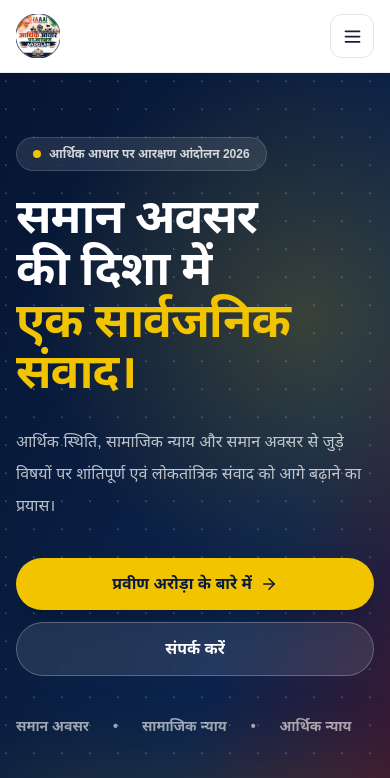
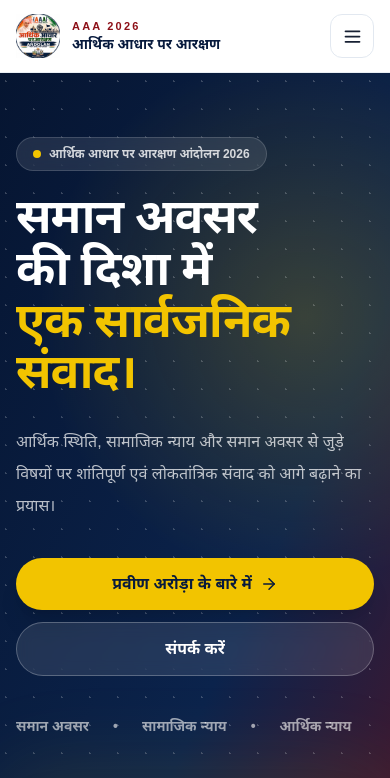
Before and after one commit to GouravSaini2004/Aarthikaadharandolan, a Next.js app: page / in a window 390 px wide. Shown: the top 778 px of the page. Built offline with nearby package versions, Linux system fonts and the light colour scheme.

Commit message:
Update Navbar.tsx

```diff
--- a/components/Navbar.tsx
+++ b/components/Navbar.tsx
@@ -28,7 +28,7 @@ export default function Navbar() {
     sizes="44px"
   />
 </span>
-          <span className="hidden sm:block">
+          <span className="">
             <span className="block text-[11px] font-bold uppercase tracking-[.2em] text-[var(--red)]">
               AAA 2026
             </span>
```
